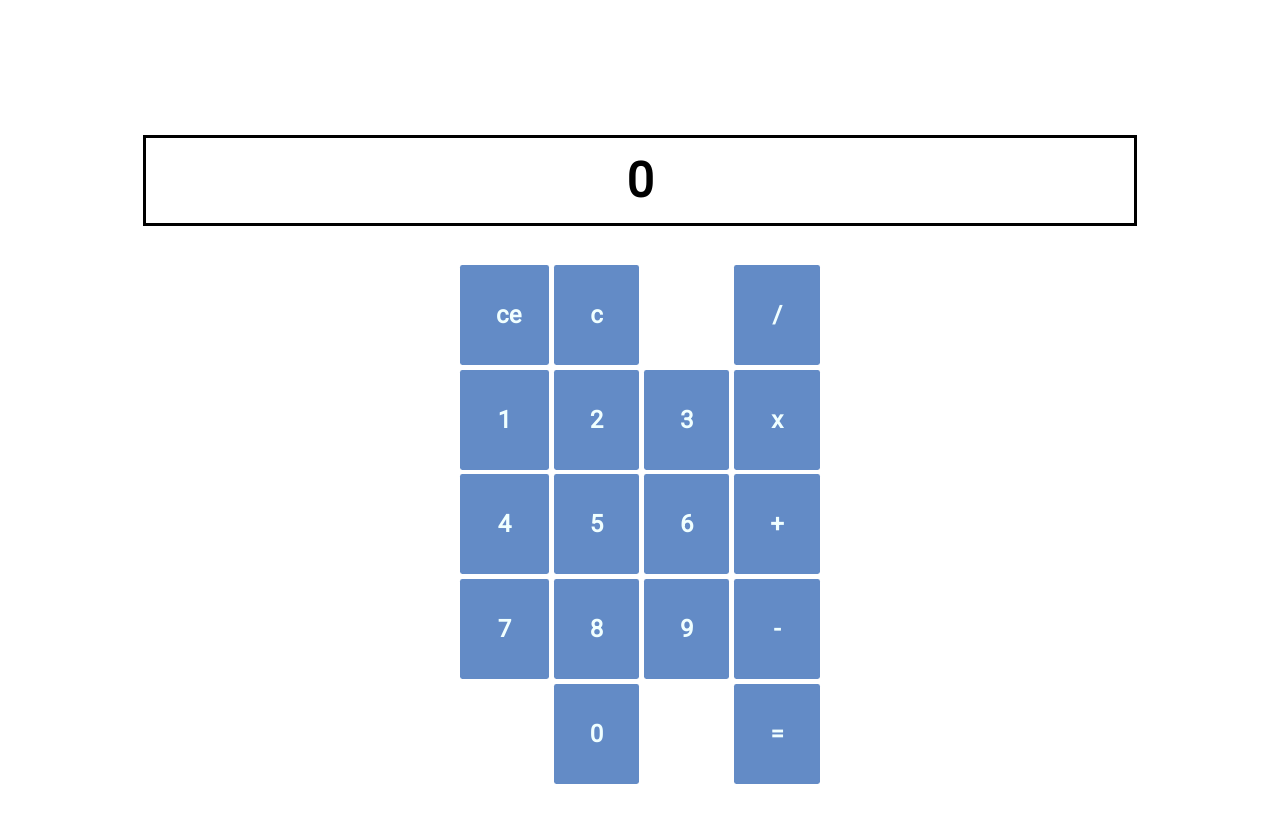
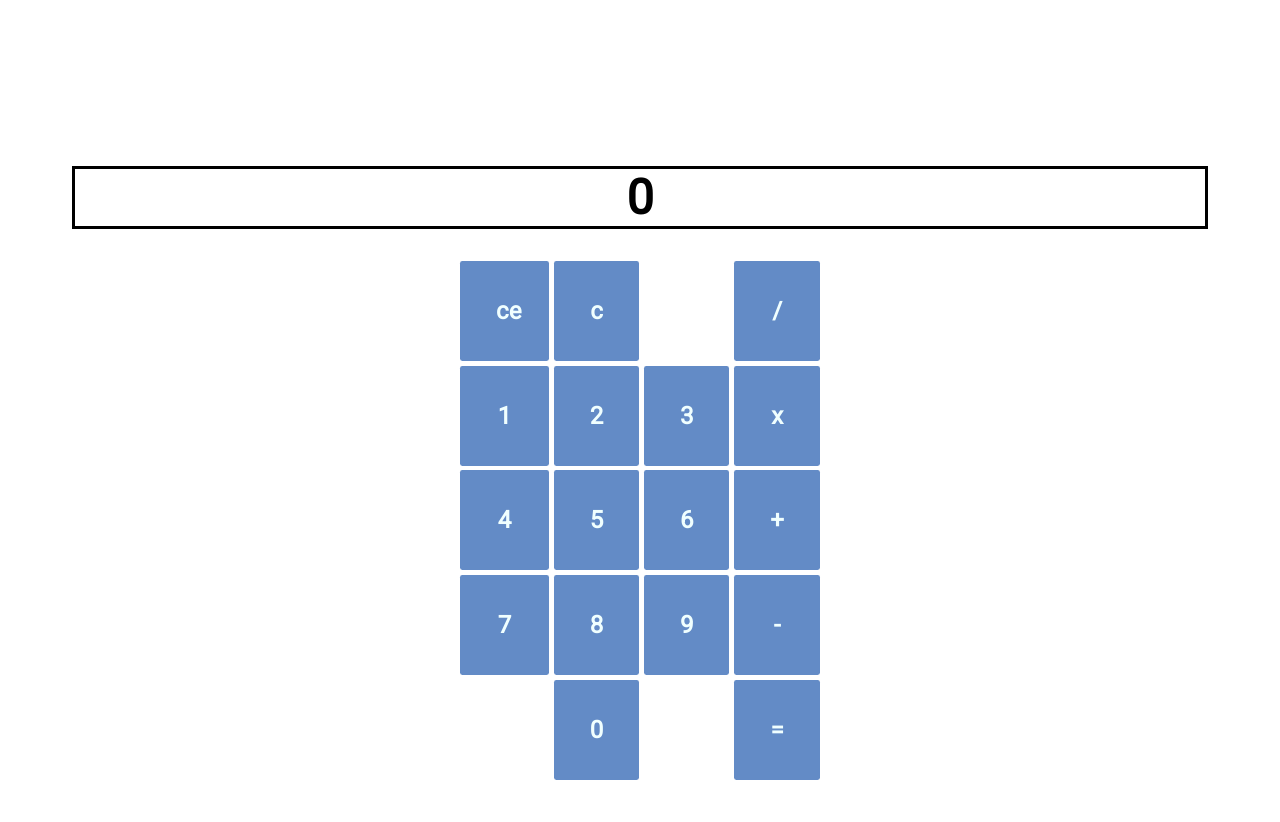
Before and after one commit to Gohsato/CalculatorApp, a website built with webpack: page jQuery/index.html in a window 1280 px wide. Built offline with nearby package versions, Linux system fonts and the light colour scheme.

Commit message:
aligned history

```diff
--- a/jQuery/index.html
+++ b/jQuery/index.html
@@ -12,8 +12,11 @@
 
 <body>
 
-    <h4 id="history">&nbsp</h4>
-    <h1 id="display">0</h1>
+    <div id="displays-container">
+        <h4 id="history">&nbsp</h4>
+        <h1 id="display">0</h1>
+    </div>
+
 
     <div id="button-container">
         <div class="func-button">ce</div>
--- a/jQuery/style.css
+++ b/jQuery/style.css
@@ -1,15 +1,23 @@
 body {
-    padding: 3em;
+    padding: 5%;
     font-family: 'Roboto', sans-serif;
+}
+
+#displays-container{
+    display: flex;
+    justify-content: center;
+    flex-direction: column;
 }
 
 #display {
     border-style: solid;
     text-align: center;
-    padding: 0.3em;
-    max-width: 20em;
-    margin: 0.8em auto 0.8em auto;
+    min-width: 90%;
     font-size: 3em
+}
+
+#history{
+    text-align: center;
 }
 
 #button-container {
@@ -19,6 +27,11 @@ body {
     justify-content: center;
 }
 
+.no-button {
+    text-align: center;
+    padding: 2em;
+    max-width: 0.7em;
+}
 .num-button,
 .func-button {
     background-color: rgba(20, 80, 169, 0.662);
@@ -80,9 +93,3 @@ body {
         transform: translate(0px, 0px) rotate(.5deg)
     }
 }
-
-.no-button {
-    text-align: center;
-    padding: 2em;
-    max-width: 0.7em;
-}
```
